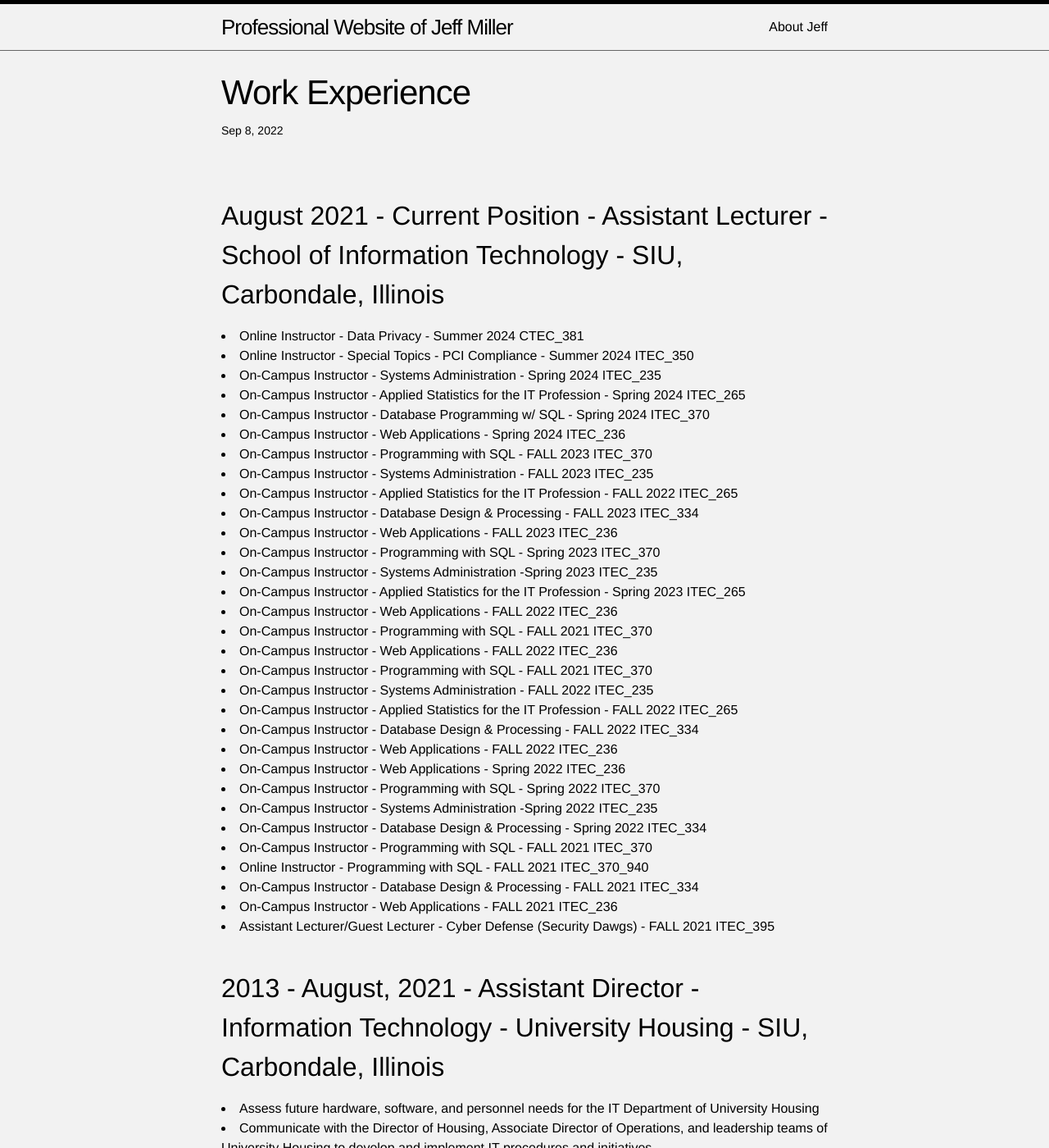
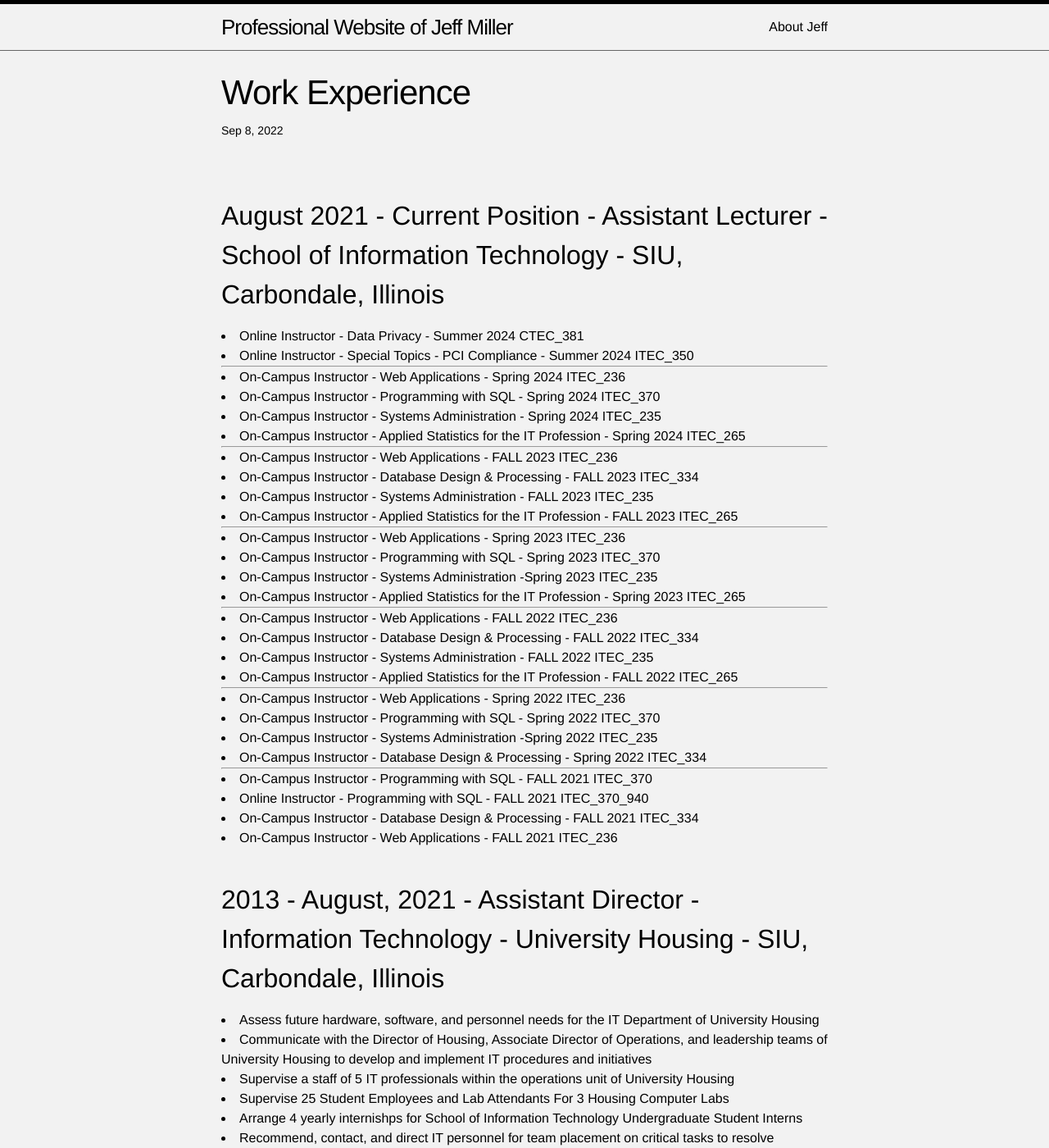
Before and after one commit to jmillersiu/jmillersiu.github.io, a Jekyll site: the page built from _posts/2021-09-21-work_experience.markdown, in a window 1280 px wide and 1400 px high. Shown: the whole window at 82% size. Built offline with Jekyll 4.4.1, drawn with Linux system fonts in a browser that asks for light colours.

Commit message:
Update 2021-09-21-work_experience.markdown

```diff
--- a/_posts/2021-09-21-work_experience.markdown
+++ b/_posts/2021-09-21-work_experience.markdown
@@ -10,35 +10,36 @@
 ---
 <li>Online Instructor - Data Privacy - Summer 2024 CTEC_381</li>
 <li>Online Instructor - Special Topics - PCI Compliance - Summer 2024 ITEC_350</li>
+---
+<li>On-Campus Instructor - Web Applications - Spring 2024 ITEC_236</li>
+<li>On-Campus Instructor - Programming with SQL - Spring 2024 ITEC_370</li>
 <li>On-Campus Instructor - Systems Administration - Spring 2024 ITEC_235</li>
 <li>On-Campus Instructor - Applied Statistics for the IT Profession - Spring 2024 ITEC_265</li>
-<li>On-Campus Instructor - Database Programming w/ SQL - Spring 2024 ITEC_370</li>
-<li>On-Campus Instructor - Web Applications - Spring 2024 ITEC_236</li>
-<li>On-Campus Instructor - Programming with SQL - FALL 2023 ITEC_370</li>
+---
+<li>On-Campus Instructor - Web Applications - FALL 2023 ITEC_236</li>
+<li>On-Campus Instructor - Database Design & Processing - FALL 2023 ITEC_334</li>
 <li>On-Campus Instructor - Systems Administration - FALL 2023 ITEC_235</li>
-<li>On-Campus Instructor - Applied Statistics for the IT Profession - FALL 2022 ITEC_265</li>
-<li>On-Campus Instructor - Database Design & Processing - FALL 2023 ITEC_334</li>
-<li>On-Campus Instructor - Web Applications - FALL 2023 ITEC_236</li>
+<li>On-Campus Instructor - Applied Statistics for the IT Profession - FALL 2023 ITEC_265</li>
+---
+<li>On-Campus Instructor - Web Applications - Spring 2023 ITEC_236</li>
 <li>On-Campus Instructor - Programming with SQL - Spring 2023 ITEC_370</li>
 <li>On-Campus Instructor - Systems Administration -Spring 2023 ITEC_235</li>
 <li>On-Campus Instructor - Applied Statistics for the IT Profession - Spring 2023 ITEC_265</li>
+---
 <li>On-Campus Instructor - Web Applications - FALL 2022 ITEC_236</li>
-<li>On-Campus Instructor - Programming with SQL - FALL 2021 ITEC_370</li>
-<li>On-Campus Instructor - Web Applications - FALL 2022 ITEC_236</li>
-<li>On-Campus Instructor - Programming with SQL - FALL 2021 ITEC_370</li>
+<li>On-Campus Instructor - Database Design & Processing - FALL 2022 ITEC_334</li>
 <li>On-Campus Instructor - Systems Administration - FALL 2022 ITEC_235</li>
 <li>On-Campus Instructor - Applied Statistics for the IT Profession - FALL 2022 ITEC_265</li>
-<li>On-Campus Instructor - Database Design & Processing - FALL 2022 ITEC_334</li>
-<li>On-Campus Instructor - Web Applications - FALL 2022 ITEC_236</li>
+---
 <li>On-Campus Instructor - Web Applications - Spring 2022 ITEC_236</li>
 <li>On-Campus Instructor - Programming with SQL - Spring 2022 ITEC_370</li>
 <li>On-Campus Instructor - Systems Administration -Spring 2022 ITEC_235</li>
 <li>On-Campus Instructor - Database Design & Processing - Spring 2022 ITEC_334</li>
+---
 <li>On-Campus Instructor - Programming with SQL - FALL 2021 ITEC_370</li>
 <li>Online Instructor - Programming with SQL - FALL 2021 ITEC_370_940</li>
 <li>On-Campus Instructor - Database Design & Processing - FALL 2021 ITEC_334</li>
 <li>On-Campus Instructor - Web Applications - FALL 2021 ITEC_236</li>
-<li>Assistant Lecturer/Guest Lecturer - Cyber Defense (Security Dawgs) - FALL 2021 ITEC_395</li>
 <br>
 
 2013 - August, 2021 - Assistant Director - Information Technology - University Housing - SIU, Carbondale, Illinois
```
